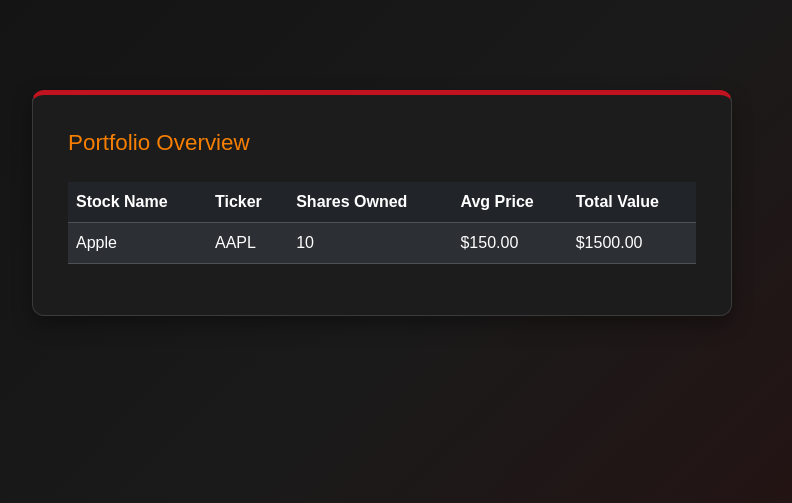
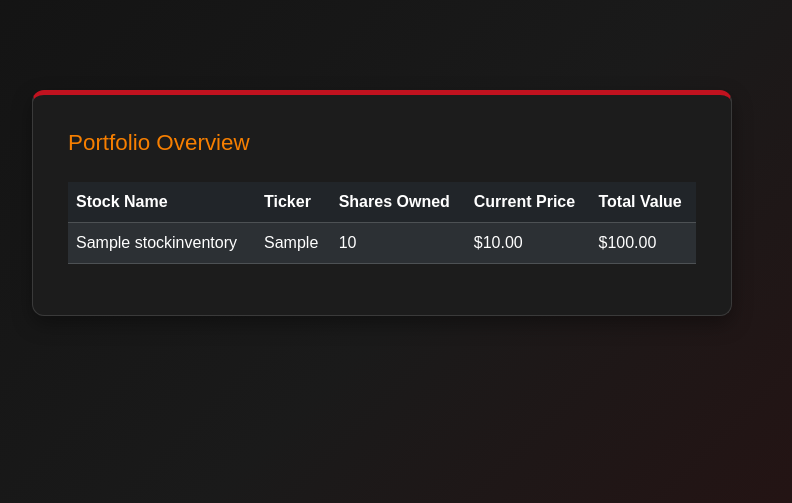
Before and after one commit to JaredFH/TnT-Trading, a Flask app: page /portfolio in a window 1280 px wide. Shown: the part 71-574 px from the top of the page, without its empty margins (258-1050 px from the left). Run offline with Flask 3, Linux system fonts and the light colour scheme; a user stored in the database is signed in; tables that the repository leaves empty hold one stand-in row (values such as "Sample post").

Commit message:
Update to portfolio.html
Updated the file to show stocks that were purchased.

```diff
--- a/platform/templates/portfolio.html
+++ b/platform/templates/portfolio.html
@@ -12,19 +12,24 @@
                 <th>Stock Name</th>
                 <th>Ticker</th>
                 <th>Shares Owned</th>
-                <th>Avg Price</th>
+                <th>Current Price</th>
                 <th>Total Value</th>
             </tr>
         </thead>
         <tbody>
-            <!-- Placeholder rows for now -->
+            {% for port, stock in portfolio_items %}
             <tr>
-                <td>Apple</td>
-                <td>AAPL</td>
-                <td>10</td>
-                <td>$150.00</td>
-                <td>$1500.00</td>
+                <td>{{ stock.name }}</td>
+                <td>{{ stock.ticker }}</td>
+                <td>{{ port.quantity }}</td>
+                <td>${{ "%.2f"|format(stock.currentMarketPrice) }}</td>
+                <td>${{ "%.2f"|format(port.quantity * stock.currentMarketPrice) }}</td>
             </tr>
+            {% else %}
+            <tr>
+                <td colspan="5" class="text-center">Your portfolio is empty. Go to the Trade Center to buy stocks!</td>
+            </tr>
+            {% endfor %}
         </tbody>
     </table>
 </div>
```
